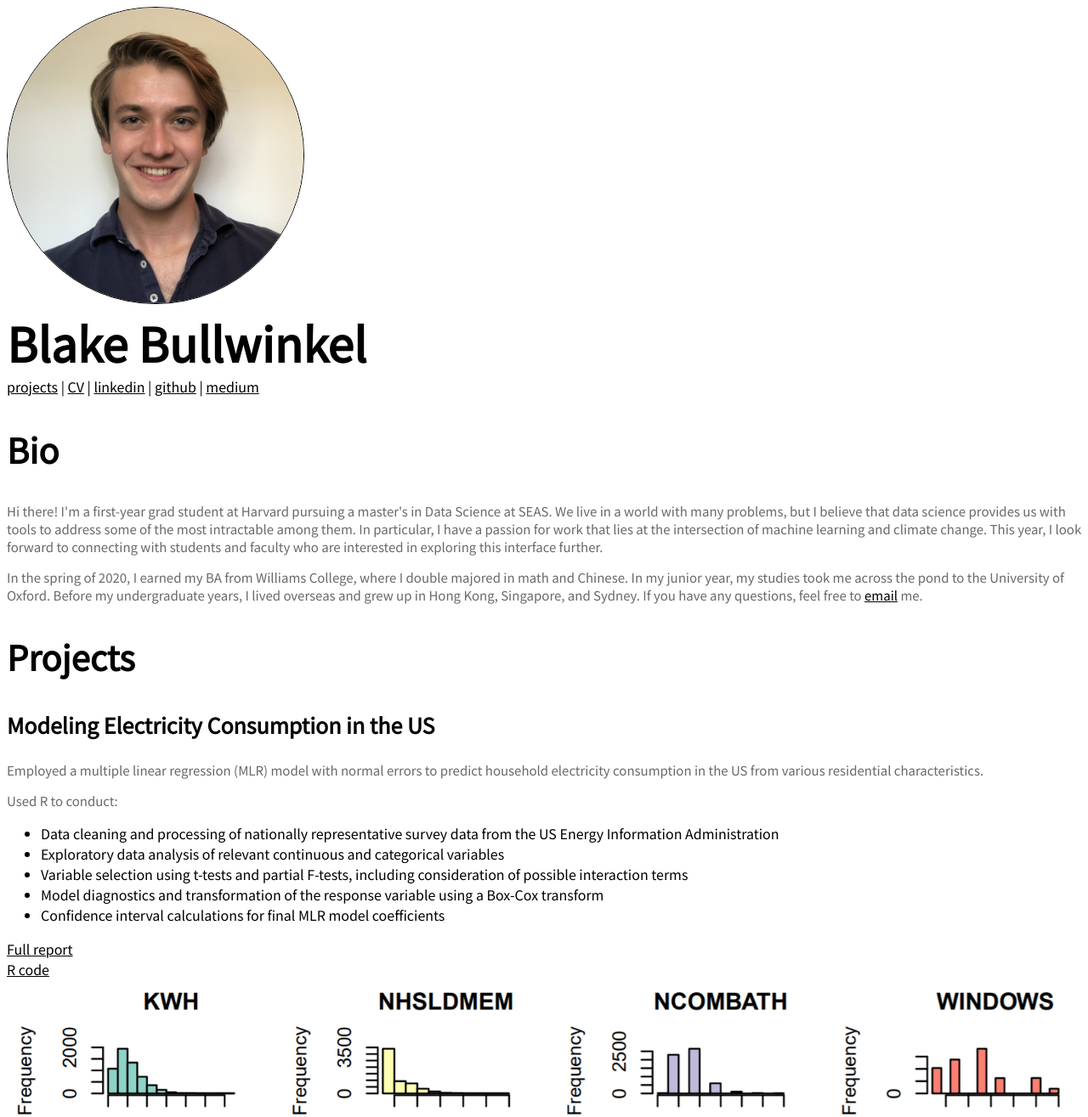
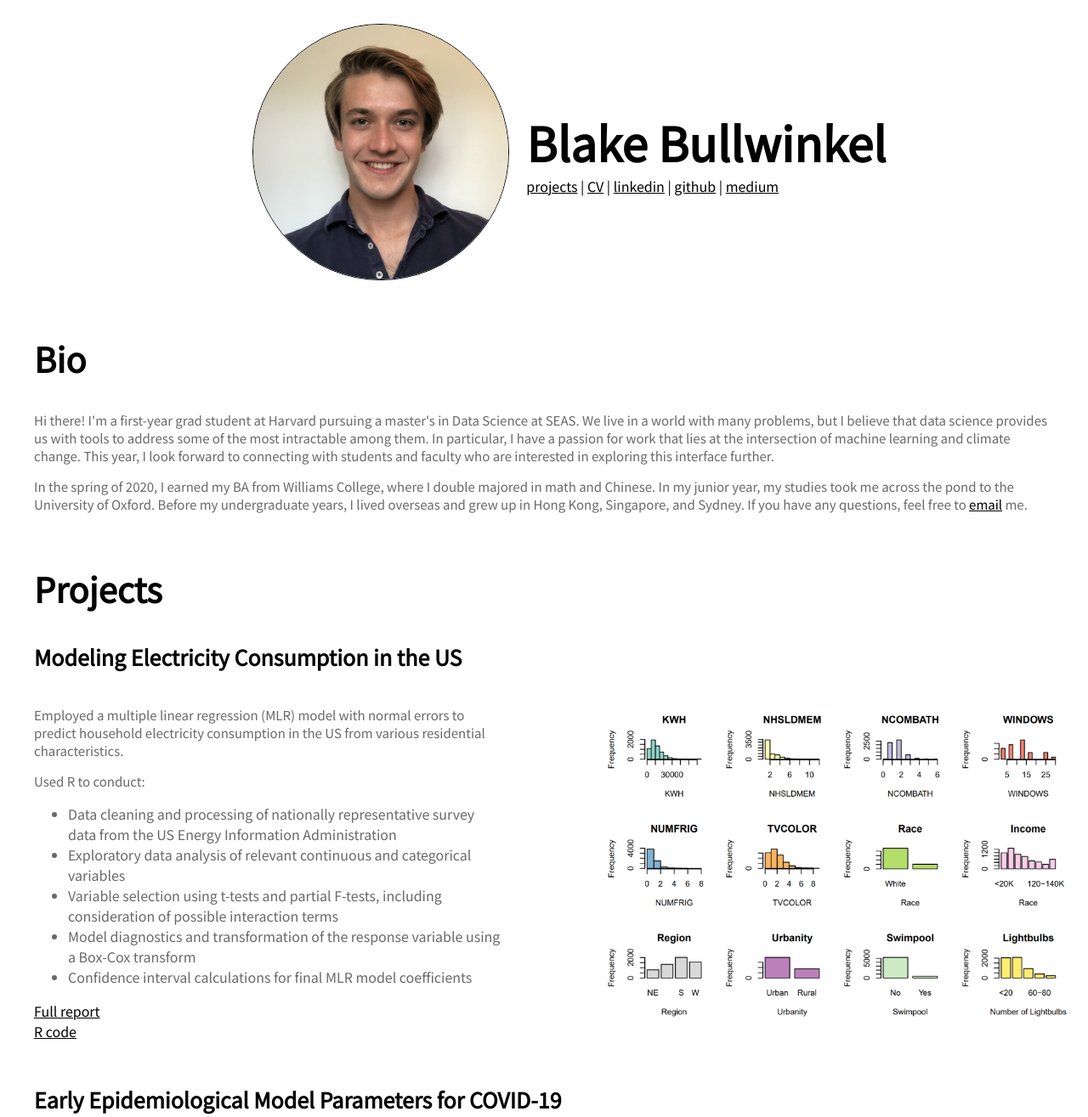
Before and after one commit to blakebullwinkel/blakebullwinkel.github.io, a plain HTML site: page index.html in a window 1280 px wide. Shown: the top 1315 px of the page at 85% size. Drawn offline with Linux system fonts and the light colour scheme.

Commit message:
added flexbox layout

```diff
--- a/styles.css
+++ b/styles.css
@@ -1,6 +1,21 @@
 body {
+    font-family: 'Noto Sans SC', sans-serif;
+}
+
+header {
     width: 100%;
-    font-family: 'Noto Sans SC', sans-serif;
+    display: flex;
+    justify-content: center;
+    align-items: center;
+    margin-left: 20px;
+    margin-right: 20px;
+    margin-bottom: 10px;
+}
+
+section {
+    max-width: 1200px;
+    margin-left: 15px;
+    margin-right: 15px;
 }
 
 a {
@@ -21,7 +36,7 @@ h3 {
 }
 
 strong {
-    font-size: 18px;
+    font-size: 20px;
 }
 
 p {
@@ -31,47 +46,55 @@ p {
 
 img {
     width: 100%;
+    margin: 20px;
 }
 
-.headerContainer {
-    display: flex;
-    margin: auto;
-    max-width: 1000px;
-    align-items: center;
+li {
+    color: rgb(105, 105, 105);
 }
 
 .avatar {
     border-radius: 200px;
-    max-width: 350px;
-    box-sizing: border-box;
+    max-width: 300px;
     border: 1px solid black;
+
 }
 
-.avatarContainer {
-    flex: 1;
-    padding: 20px;
+.wrapper {
+    width: 100%;
+    display: flex;
+    justify-content: center;
+
 }
 
-.detailsContainer {
-    flex: 2;
-    padding: 20px;
+.bioContainer {
+    margin-bottom: 60px;
 }
 
-.bodyContainer {
-    flex: 1;
-    margin: auto;
-    padding-left: 20px;
-    padding-right: 20px;
-    max-width: 1200px;
+.projectContainer {
+    display: flex;
+    flex-direction: row;
+    justify-content: space-between;
+    margin-bottom: 25px;
 }
 
+.projectElement {
+    flex: 1;
+    max-width: 550px;
+    margin-bottom: 25px;
+}
+
+
 @media screen and (max-width: 575px) {
-    .headerContainer {
+    header {
         flex-direction: column;
     }
 
-    .avatarContainer {
-        justify-content: center;
+}
+
+@media screen and (max-width: 1000px) {
+    .projectContainer {
+        flex-direction: column;
     }
 
 }
```
